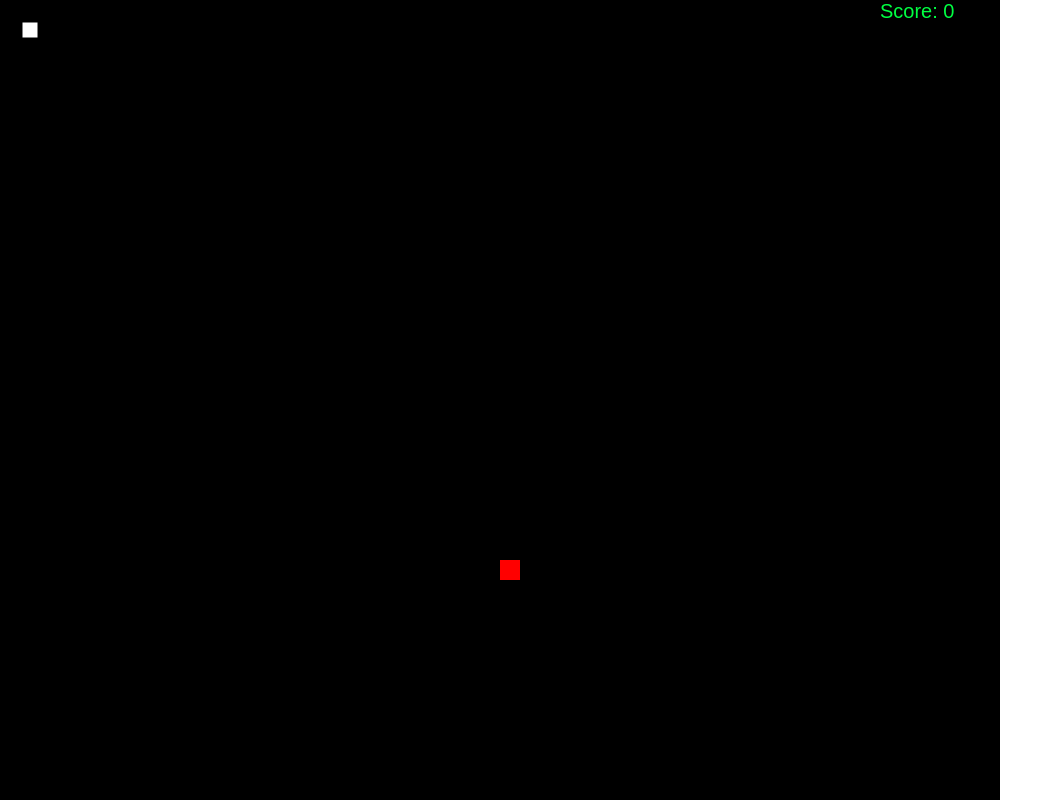
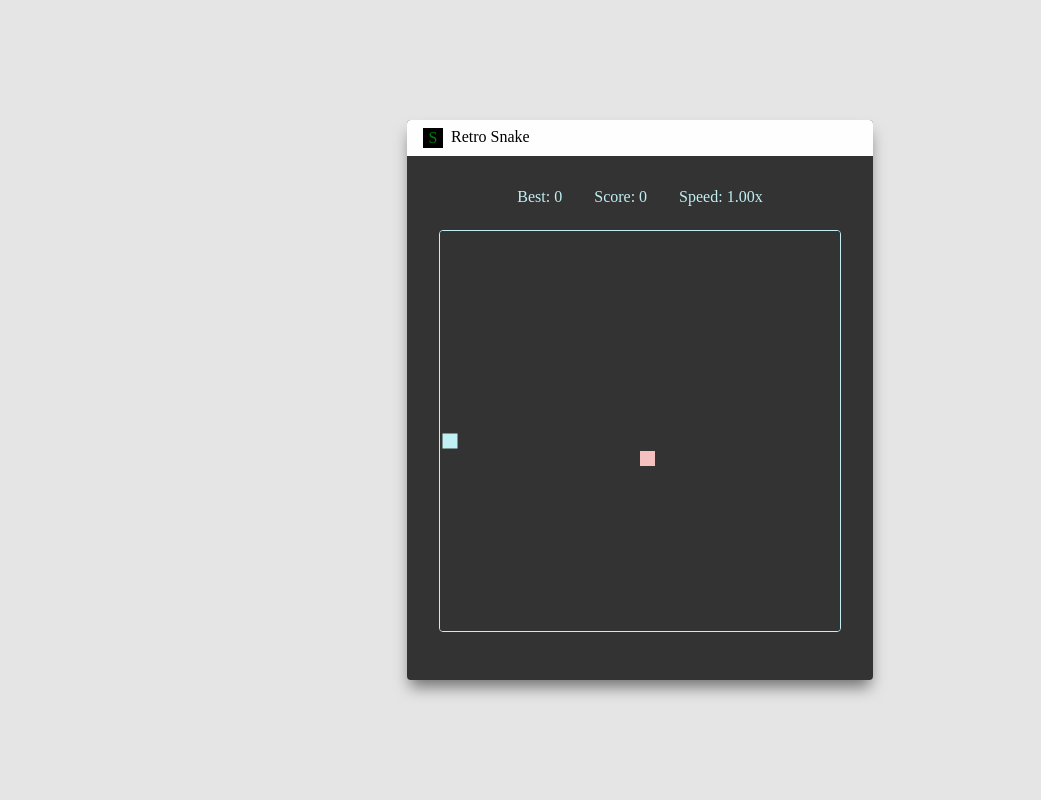
Before and after one commit to ErnaneJ/retro-snake-game, a plain HTML site: page index.html in a window 1280 px wide. Shown: the top 800 px of the page, without its empty margins (0-1041 px from the left). Drawn offline with Linux system fonts and the light colour scheme.

Commit message:
adding new features and updating interface

```diff
--- a/index.html
+++ b/index.html
@@ -8,7 +8,23 @@
   <title>Snake Game</title>
 </head>
   <body>
-      <canvas id="canvas" height="1000" width="1000"></canvas>
+    <section id="container">
+      <div class="header">
+        <div class="header--title-game">
+          <div class="header--title-game--icon">S</div>
+          <div class="header--title-game--name">Retro Snake</div>
+        </div>
+        <!-- <button class="header--reload">Reload</button> -->
+      </div>
+      <div id="game">
+        <div class="game--info">
+          <div id="best-score">Best: 0</div>
+          <div id="current-score">Score: 0</div>
+          <div id="speed">Speed: 1.00x</div>
+        </div>
+        <canvas id="canvas" height="400" width="400"></canvas>
+      </div>
+    </section>
       <script src="index.js"></script>
   </body>
 </html>
--- a/index.js
+++ b/index.js
@@ -1,3 +1,13 @@
+const canvas = document.getElementById("canvas");
+const canvasContext = canvas.getContext('2d');
+let fpsBase = 10;
+
+const colors = {
+  snake: '#C0F0F4',
+  food: '#f4c0c0',
+  background: '#333333'
+}
+
 class Snake{
   constructor(x, y, size){
     this.x = x;
@@ -51,18 +61,15 @@ class Apple{
         }
       }
 
-      if(!isTouching){
-        break;
-      }
+      this.color = colors.food;
+      this.size = snake.size - 5;
+
+      if(!isTouching)  break;
     }
-    this.color = 'red';
-    this.size = snake.size;
   }
 }
 
-const canvas = document.getElementById("canvas");
-const canvasContext = canvas.getContext('2d');
-const snake = new Snake(20,20,20);
+let snake = new Snake(0, 0, 20);
 let apple = new Apple();
 
 window.onload = () => {
@@ -70,7 +77,8 @@ window.onload = () => {
 }
 
 function gameLoop(){
-  setInterval(show, 1000/10) // here 15 is our fps value
+  clearInterval(window.gameInterval);
+  window.gameInterval = setInterval(show, 1000/fpsBase) // here 15 is our fps value
 }
 
 function show(){
@@ -81,20 +89,31 @@ function show(){
 function update(){
   canvasContext.clearRect(0, 0, canvas.width, canvas.height);
   snake.move();
+  checkHitWall();
+  checkHitBody();
   eatApple();
-  checkHitWall();
 }
 
 function checkHitWall(){
   let headTail = snake.tail[snake.tail.length - 1];
-  if(headTail.x == - snake.size){
+  if(headTail.x <= - snake.size){
     headTail.x = canvas.width - snake.size;
-  }else if(headTail.x == canvas.width){
+  }else if(headTail.x >= canvas.width){
     headTail.x = 0;
-  }else if(headTail.y == - snake.size){
+  }else if(headTail.y <= - snake.size){
     headTail.y = canvas.height - snake.size;
-  }else if(headTail.y == canvas.height ){
+  }else if(headTail.y >= canvas.height ){
     headTail.y = 0;
+  }
+}
+
+function checkHitBody(){
+  let headTail = snake.tail[snake.tail.length - 1];
+  let elements = snake.tail.filter(body => body.x === headTail.x && body.y === headTail.y)
+
+  if(elements.length === 2){
+    delete snake;
+    snake = new Snake(0, 0, 20);
   }
 }
 
@@ -103,22 +122,39 @@ function eatApple(){
     snake.tail[snake.tail.length] = {x:apple.x, y:apple.y};
     delete apple;
     apple = new Apple();
+
+    fpsBase += .5;
+    gameLoop();
   }
 }
 
 function draw(){
-  createRect(0, 0, canvas.width, canvas.height, 'black');
-  createRect(0, 0, canvas.width, canvas.height, 'black');
+  createRect(0, 0, canvas.width, canvas.height, colors.background);
 
   for(var i = 0; i < snake.tail.length; i++){
-    createRect(snake.tail[i].x + 2.5, snake.tail[i].y + 2.5, snake.size - 5, snake.size - 5, 'white');
+    createRect(snake.tail[i].x + 2.5, snake.tail[i].y + 2.5, snake.size - 5, snake.size - 5, colors.snake);
   }
 
-  canvasContext.font = '20px Arial';
-  canvasContext.fillStyle = '#00FF42';
-  canvasContext.fillText('Score: ' + (snake.tail.length - 1), canvas.width - 120, 18);
-  // console.log([apple.x, apple.y, apple.size, apple.size, apple.color])
+  updateInformations();
   createRect(apple.x, apple.y, apple.size, apple.size, apple.color);
+}
+
+function updateInformations(){
+  const currentScore = document.getElementById('current-score');
+  currentScore.innerText = 'Score: ' + (snake.tail.length - 1);
+
+  const speed = document.getElementById('speed');
+  speed.innerText = 'Speed: ' + (fpsBase/10).toFixed(2) + 'x';
+
+  const bestScore = document.getElementById('best-score');
+  const localStorageBestScore = localStorage.getItem('best-score');
+  console.log()
+  if(parseInt(localStorageBestScore) >= (snake.tail.length - 1)){
+    bestScore.innerText = 'Best: ' + localStorageBestScore;
+  }else{
+    bestScore.innerText = 'Best: ' + (snake.tail.length - 1);
+    localStorage.setItem('best-score', (snake.tail.length - 1));
+  }
 }
 
 function createRect(x, y, width, height, color){
--- a/style.css
+++ b/style.css
@@ -1 +1,73 @@
 *{ padding: 0; margin: 0; box-sizing: border-box;}
+
+:root{
+  --body-color: #E5E5E5;
+  --header-game-color: #FEFEFE;
+  --game-background-color: #333333;
+  --primary-color: #C0F0F4;
+}
+
+body{
+  display: flex;
+  align-items: center;
+  justify-content: center;
+  width: 100vw;
+  height: 100vh;
+  background-color: var(--body-color);
+}
+
+#container{
+  overflow: hidden;
+  border-radius: .25rem;
+  background-color: var(--game-background-color);
+  padding-bottom: 3rem;
+  box-shadow: 0px 10px 15px -3px rgba(0,0,0,.5);
+}
+
+.header{
+  display: flex;
+  align-items: center;
+  justify-content: space-between;
+  padding: .5rem 1rem;
+  background-color: var(--header-game-color);
+}
+
+.header--title-game{
+  display: flex;
+  gap: .5rem;
+  text-transform: capitalize;
+}
+
+.header--title-game--icon{
+  height: 20px;
+  width: 20px;
+  background-color: black;
+  color: green;
+  display: flex;
+  align-items: center;
+  justify-content: center;
+}
+
+.header--title-game--name{ }
+
+#game{
+  color: var(--primary-color);
+  display: flex;
+  flex-direction: column;
+  align-items: center;
+  justify-content: start;
+  margin: 0rem 2rem;
+}
+
+.game--info{
+  display: flex;
+  align-items: center;
+  justify-content: center;
+  gap: 2rem;
+  padding: 2rem 0 1.5rem 0;
+}
+
+#canvas{
+  border: 1px solid var(--primary-color);
+  border-radius: .25rem;
+}
```
